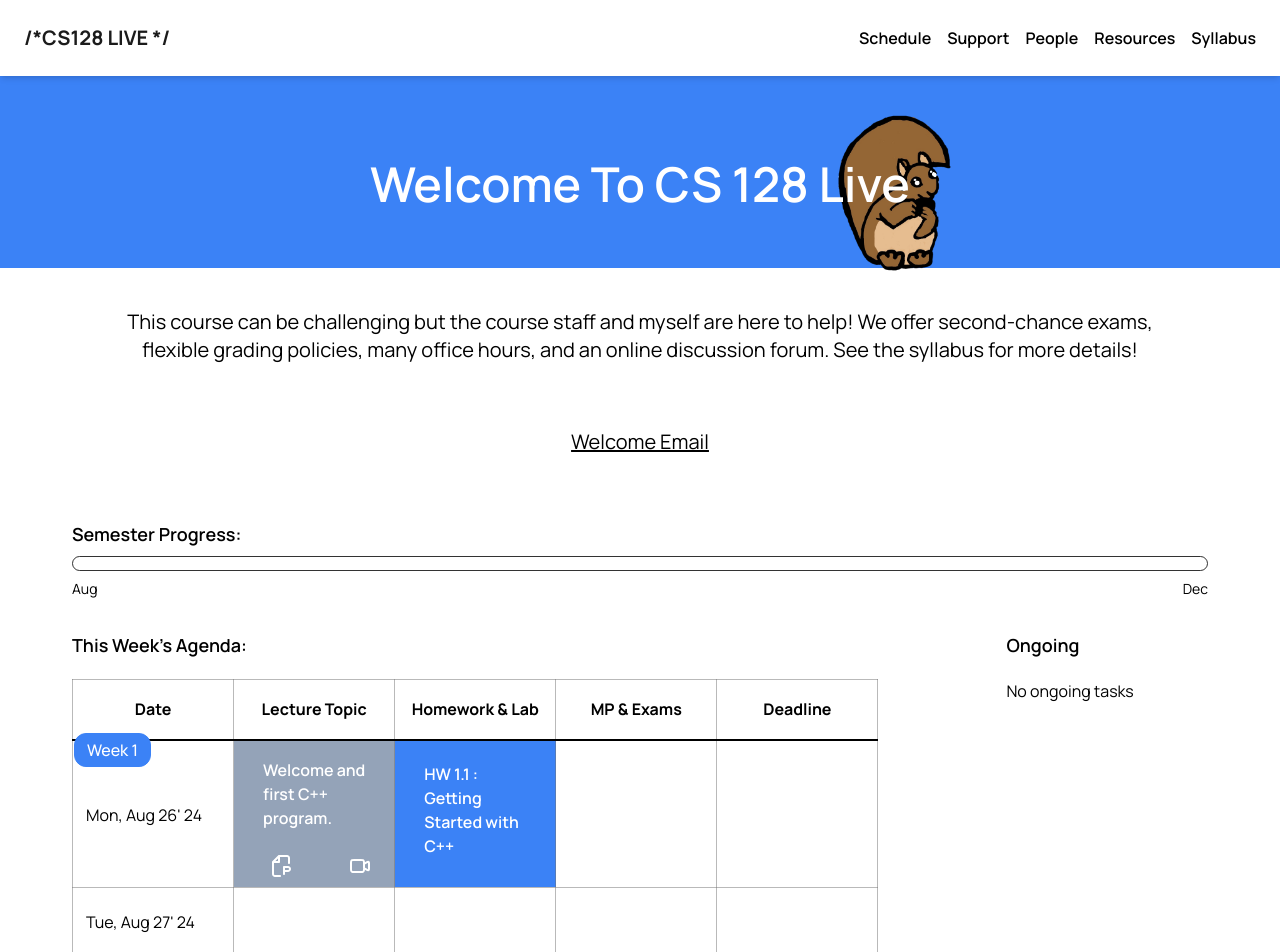
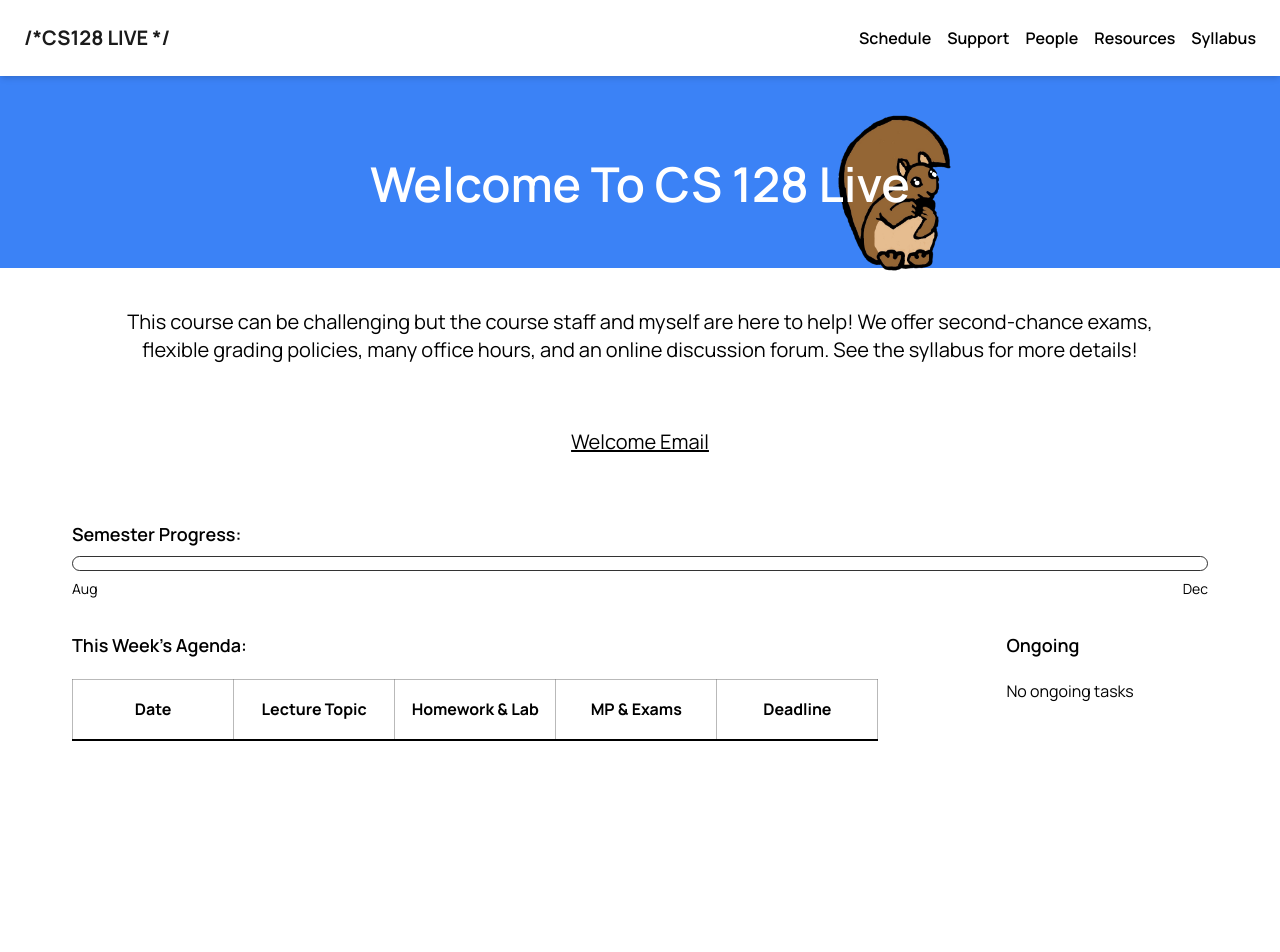
Before and after one commit to drschatz/cs-128-live-web, a Next.js app: page / in a window 1280 px wide. Shown: the top 952 px of the page. After the commit the page ends 800 px from the top, so only its background shows below. Built offline with nearby package versions, Linux system fonts and the light colour scheme.

Commit message:
dynamic currentWeek in homepage

```diff
--- a/src/app/page.js
+++ b/src/app/page.js
@@ -14,6 +14,8 @@ const endDate = new Date("2024-12-16");
 const today = new Date("2024-08-26");
 
 const msInDay = 24 * 60 * 60 * 1000; // Number of milliseconds in a day
+
+const isPastDate = (date) => new Date(date) <= new Date();
 
 const totalDays = Math.ceil((endDate - startDate) / msInDay);
 const daysFromStart = Math.ceil((today - startDate) / msInDay);
@@ -63,11 +65,11 @@ export default function Home() {
   });
   const [squirrelImage, setSquirrelImage] = useState("empty.png"); // Default image
 
-  // const currentWeekIdx = Math.max(
-  //   ...calendar.filter((day) => isPastDate(day.date)).map((day) => day.week_idx)
-  // );
+  const currentWeekIdx = Math.max(
+    ...calendar.filter((day) => isPastDate(day.date)).map((day) => day.week_idx)
+  );
   // currentWeekIdx is not related to isPastDate or isFutureDate but a specific week index
-  const currentWeekIdx = 1;
+  // const currentWeekIdx = 1;
 
   const currentWeek = calendar.filter((day) => day.week_idx === currentWeekIdx);
 
```
